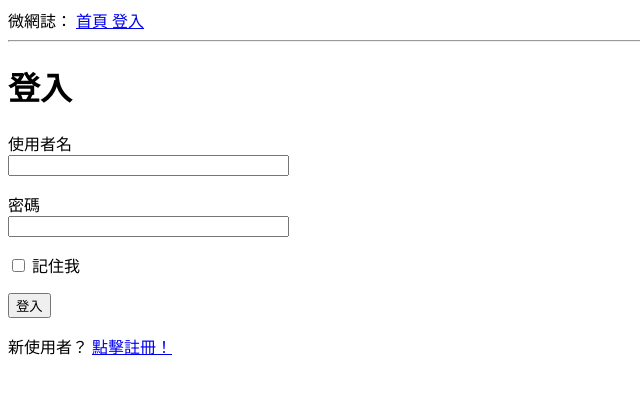
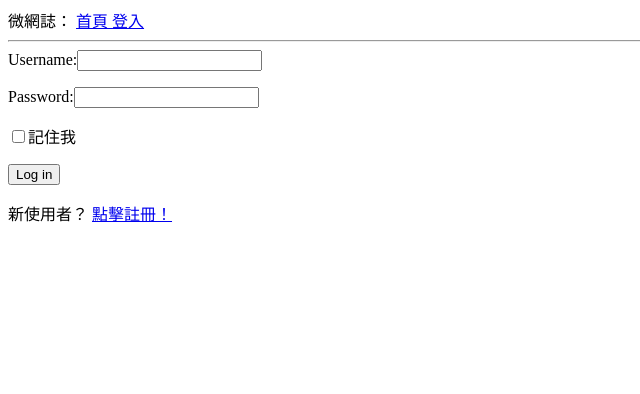
Before and after one commit to CodeShibaGo/m3-week-07-selena60635, a Flask app: page /login in a window 1280 px wide. Shown: the top 394 px of the page, without its empty margins (0-640 px from the left). Run offline with Flask 3, Linux system fonts and the light colour scheme.

Commit message:
modify login form to html

```diff
--- a/microblog/app/forms.py
+++ b/microblog/app/forms.py
@@ -4,13 +4,6 @@ from wtforms.validators import ValidationError, DataRequired, Email, EqualTo, Le
 import sqlalchemy as sa
 from app import db
 from app.models import User
-
-class LoginForm(FlaskForm):
-    username = StringField('使用者名', validators=[DataRequired()])
-    password = PasswordField('密碼', validators=[DataRequired()])
-    remember_me = BooleanField('記住我')
-    submit = SubmitField('登入')
-
 
 class EditProfileForm(FlaskForm):
     username = StringField('Username', validators=[DataRequired()])
--- a/microblog/app/routes.py
+++ b/microblog/app/routes.py
@@ -4,7 +4,7 @@ from datetime import datetime, timezone
 from urllib.parse import urlsplit
 import sqlalchemy as sa
 from app import app, db
-from app.forms import LoginForm, EditProfileForm
+from app.forms import EditProfileForm
 from app.models import User
 from werkzeug.security import generate_password_hash
 
@@ -28,19 +28,32 @@ def index():
 def login():
     if current_user.is_authenticated:
         return redirect(url_for('index'))
-    form = LoginForm()
-    if form.validate_on_submit():
-        user = db.session.scalar(
-            sa.select(User).from_statement(sa.text(f"SELECT * FROM user WHERE username = '{form.username.data}'")))
-        if user is None or not user.check_password(form.password.data):
+    username_error = None
+    password_error = None
+    if request.method == 'POST':
+        username = request.form.get('username')
+        password = request.form.get('password')
+        remember = request.form.get('remember_me')
+        # 檢查是否有填寫(required)
+        if username:
+            username_error = None
+        else:
+            username_error = "此欄位不得為空"
+        if password:
+            password_error = None
+        else:
+            password_error = "此欄位不得為空"
+        # 抓出使用者資料，查看是否有這筆資料、驗證密碼
+        user = db.session.scalar(db.select(User).from_statement(db.text(f"SELECT * FROM user WHERE  username='{username}'")))
+        if user is None or not user.check_password(password):
             flash('無效的使用者名稱或密碼')
-            return redirect(url_for('login'))
-        login_user(user, remember=form.remember_me.data)
-        next_page = request.args.get('next')
-        if not next_page or urlsplit(next_page).netloc != '':
-            next_page = url_for('index')
-        return redirect(next_page)
-    return render_template('login.html', title='登入', form=form)
+        else:
+            login_user(user, remember = remember)
+            next_page = request.args.get('next')
+            if not next_page or urlsplit(next_page).netloc != '':
+                next_page = url_for('index')
+            return redirect(next_page)
+    return render_template('login.html', title='登入', username_error=username_error, password_error=password_error)
 
 @app.route('/logout')
 def logout():
--- a/microblog/app/templates/login.html
+++ b/microblog/app/templates/login.html
@@ -1,25 +1,16 @@
-{% extends "base.html" %}
-
-{% block content %}
-    <h1> 登入 </h1>
-    <form action=""method="post" novalidate>
-        {{form.hidden_tag() }}
-        <p>
-            {{form.username.label}}<br>
-            {{form.username(size=32) }}<br>
-            {% for error in form.username.errors %}
-            <span style="color: red;">[{{ error }}]</span>
-            {% endfor %}
-        </p>
-        <p>
-            {{form.password.label}}<br>
-            {{form.password(size=32) }}<br>
-            {% for error in form.password.errors %}
-            <span style="color: red;">[{{ error }}]</span>
-            {% endfor %}
-        </p>
-        <p>{{ form.remember_me() }} {{ form.remember_me.label }}</p>
-        <p>{{ form.submit() }}</p>
-    </form>
-    <p> 新使用者？ <a href="{{ url_for('register') }}"> 點擊註冊！</a></p>
+{% extends "base.html" %} {% block content %}
+<form class="d-f" action="" method="post">
+  <input type="hidden" name="csrf_token" value="{{ csrf_token() }}" />
+  <label>Username:<input type="text" name="username" /></label>
+  {% if username_error %}
+  <span id="err" style="color: red">{{ username_error }}</span>
+  {% endif %}
+  <label class="mt-1">Password:<input type="password" name="password" /></label>
+  {% if password_error %}
+  <span id="err" style="color: red">{{ password_error }}</span>
+  {% endif %}
+  <label class="mt-1"><input type="checkbox" name="remember_me" />記住我</label>
+  <input class="mt-1" type="submit" value="Log in" />
+</form>
+<p>新使用者？ <a href="{{ url_for('register') }}"> 點擊註冊！</a></p>
 {% endblock %}
```
